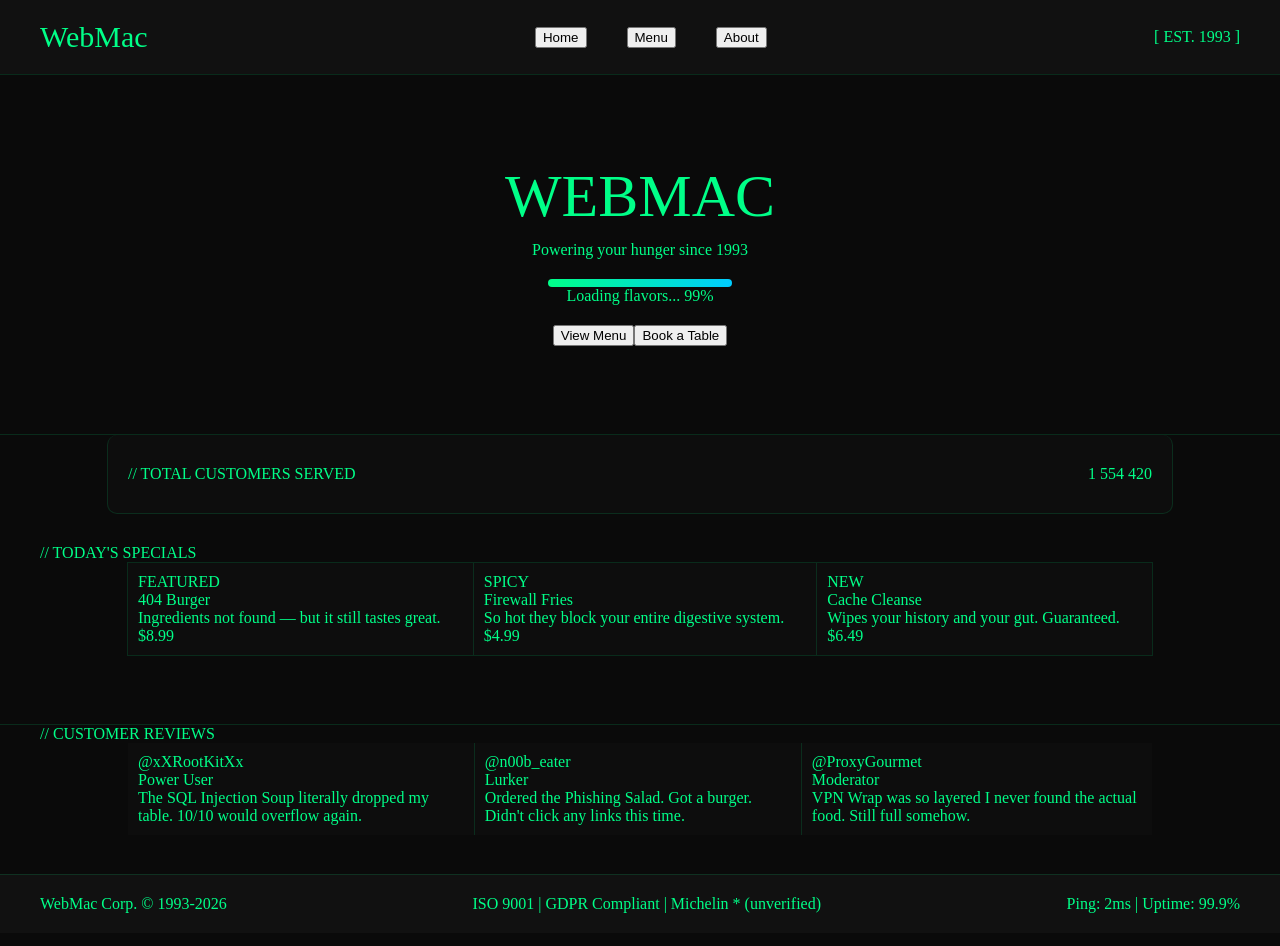
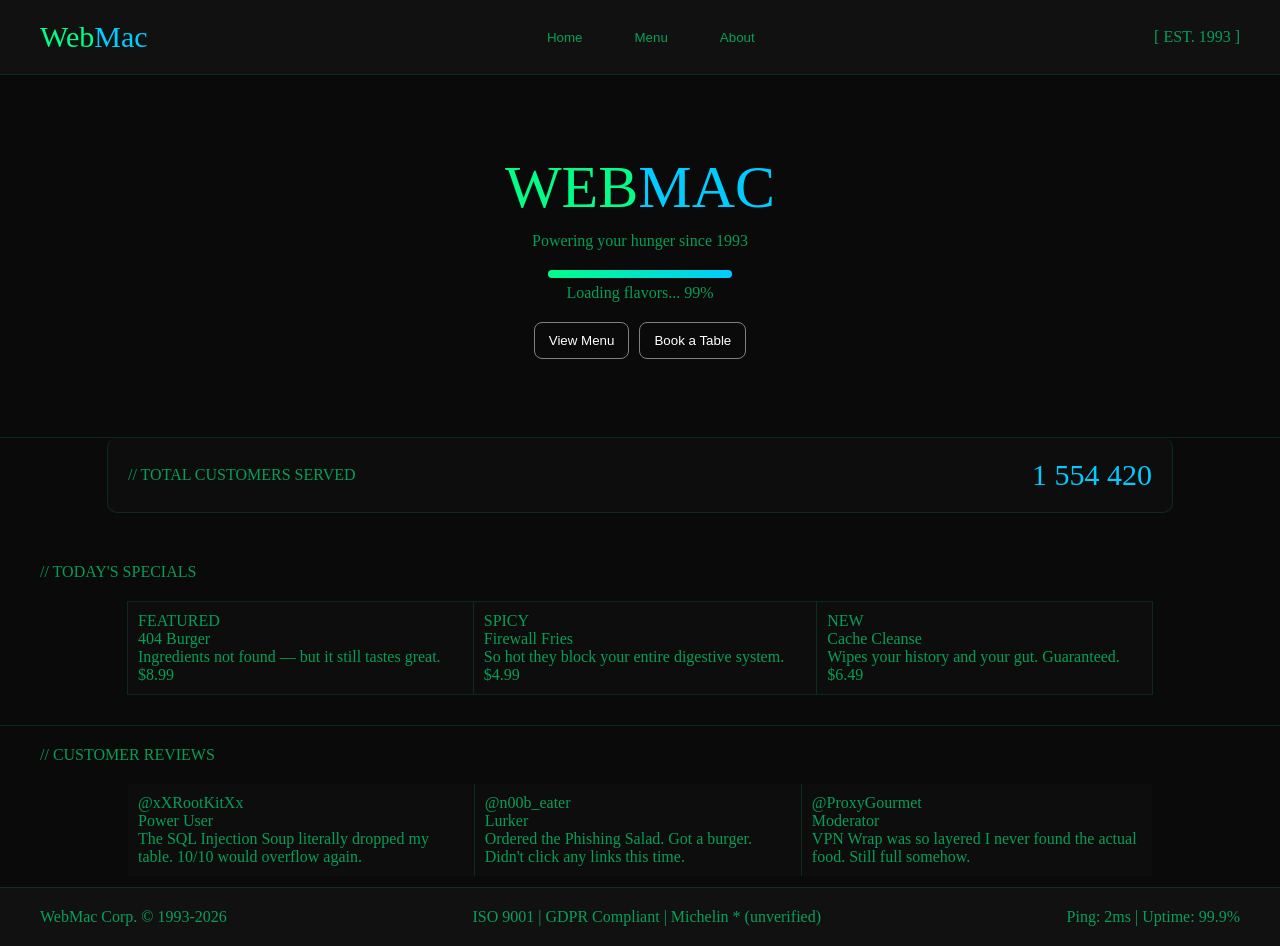
Before and after one commit to hadrianoo/restaurant-page, a website built with webpack: page src/template.html in a window 1280 px wide. Built offline with nearby package versions, Linux system fonts and the light colour scheme.

Commit message:
Improve site css

```diff
--- a/src/styles.css
+++ b/src/styles.css
@@ -63,7 +63,7 @@ body {
     padding: 0px;
     font-size: 1.6rem;
     background-color: var(--color-bg-primary);
-    color: var(--color-green);
+    color: var(--color-green-dim);
 }
 
 header {
@@ -72,7 +72,6 @@ header {
     justify-content: space-between;
     padding: 2rem 4rem;
     align-items: center;
-
 }
 
 header>.name {
@@ -84,8 +83,26 @@ nav {
     gap: 4rem;
 }
 
+nav>button {
+    color: var(--color-green-dim);
+    border: none;
+    background-color: var(--color-bg-nav);
+}
+
+nav>button:hover {
+    color: var(--color-green);
+}
+
 .name {
     display: flex;
+}
+
+.name>div:first-child {
+    color: var(--color-green);
+}
+
+.name>div:last-child {
+    color: var(--color-cyan);
 }
 
 #content {
@@ -123,19 +140,35 @@ nav {
     padding: 0.4rem;
     background-image: linear-gradient(to right, var(--color-green), var(--color-cyan));
     border-radius: 1rem;
+    margin-bottom: 0.6rem;
 }
 
+#name-buttons {
+    display: flex;
+    gap: 1rem;
+}
 
+#name-buttons>button {
+    padding: 1rem 1.4rem;
+    background-color: var(--color-bg-primary);
+    border: 1px solid grey;
+    border-radius: 0.8rem;
+    color: white;
+}
 
+#name-buttons>button:hover {
+    background-color: var(--color-bg-secondary);
+}
 
 
 #served {
     grid-row: 2;
     display: flex;
     justify-content: space-between;
+    align-items: center;
     width: 80%;
     justify-self: center;
-    padding: 3rem 2rem;
+    padding: 2rem;
     border-left: 1px solid var(--color-border);
     border-right: 1px solid var(--color-border);
     border-bottom: 1px solid var(--color-border);
@@ -143,21 +176,23 @@ nav {
     background-color: var(--color-bg-secondary);
 }
 
+#served>div:last-child {
+    color: var(--color-cyan);
+    font-size: 3rem;
+}
+
 #specials {
     grid-row: 3;
-
     margin-top: 3rem;
-
-
 }
 
 .title {
     text-transform: uppercase;
-    margin-left: 4rem;
+    margin: 2rem 0 2rem 4rem;
 }
 
 #served>.title {
-    margin-left: 0;
+    margin: 0;
 }
 
 #specials>div:last-child {
@@ -166,10 +201,7 @@ nav {
     border: 1px solid var(--color-border);
     width: 80%;
     justify-self: center;
-
-
 }
-
 
 .home-dish,
 .review {
@@ -181,11 +213,9 @@ nav {
     border-top: 1px solid var(--color-border);
     grid-row: 4;
     margin-top: 3rem;
-
 }
 
 #reviews>div:last-child {
-
     display: grid;
     grid-auto-flow: column;
     width: 80%;
@@ -199,6 +229,7 @@ nav {
 }
 
 footer {
+    margin-top: 1rem;
     border-top: 1px solid var(--color-border);
     display: flex;
     background-color: var(--color-bg-nav);
```
